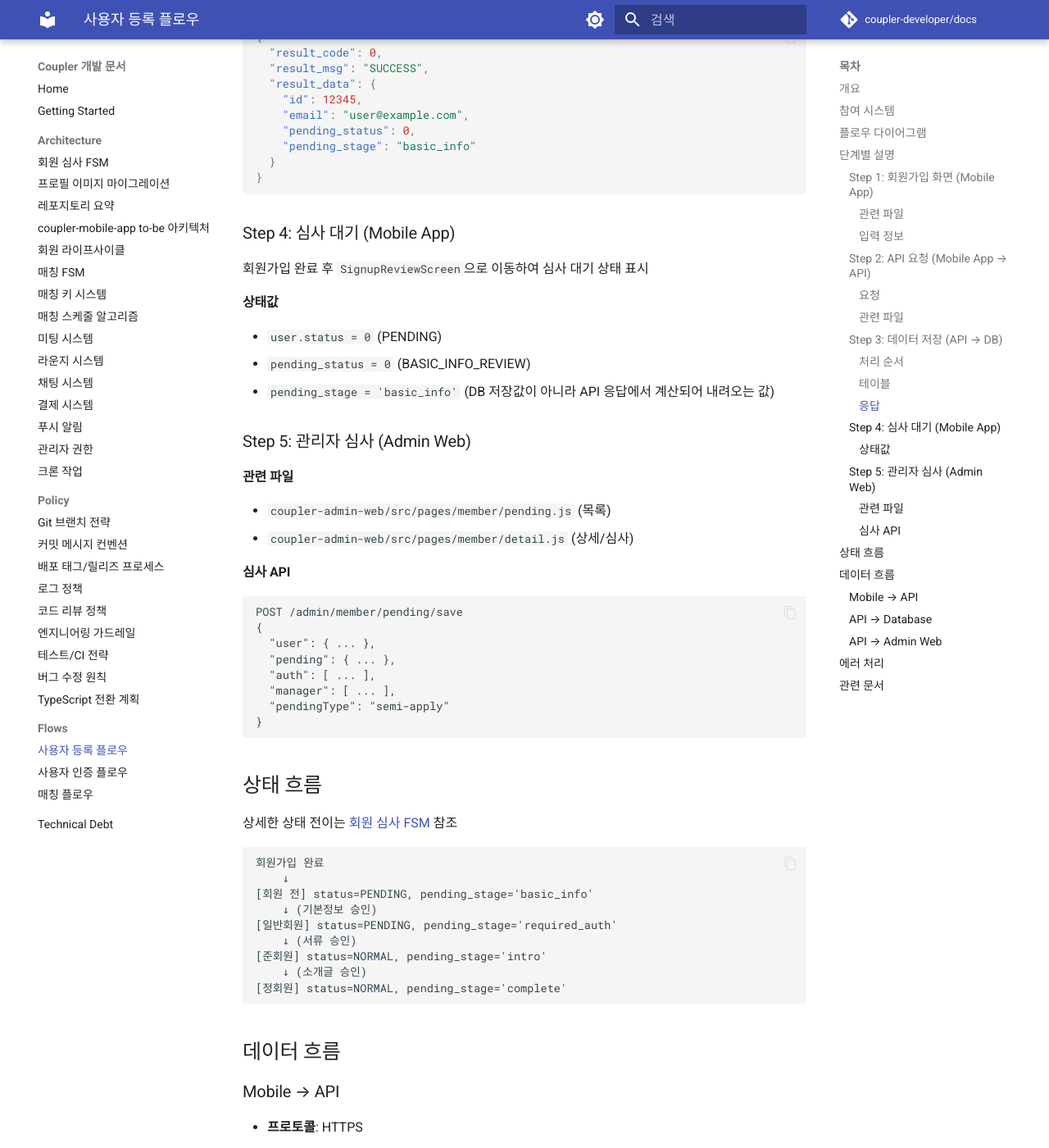
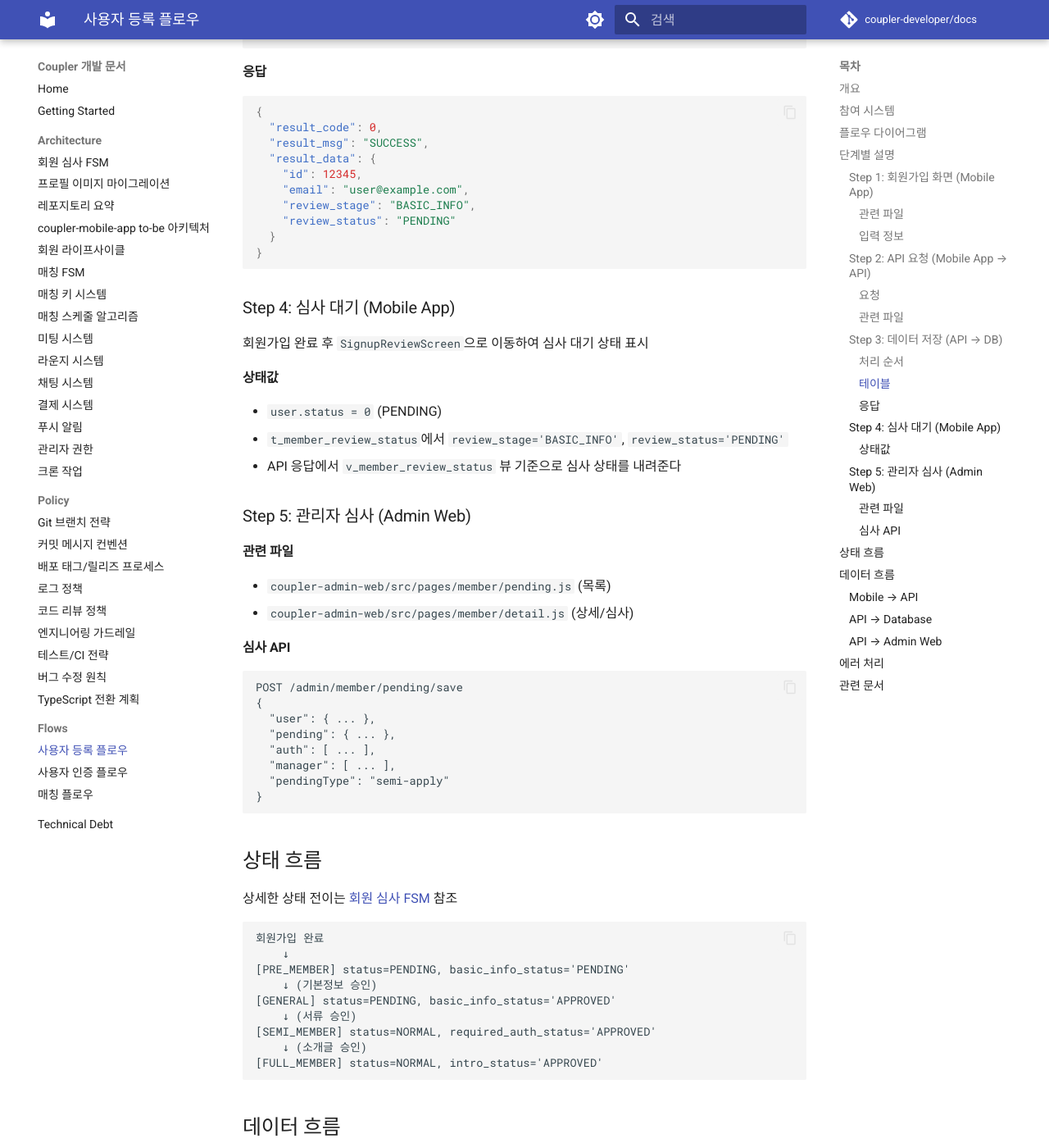
Before and after one commit to coupler-developer/docs, an MkDocs documentation site: the page built from content/flows/cross-project/user-registration-flow.md, in a window 1280 px wide and 1400 px high, scrolled down 2820 px. Shown: the whole window at 82% size. Built offline with MkDocs 1.6.1 and Material for MkDocs 9.7.7, drawn with Linux system fonts in a browser that asks for light colours; comment, search, counter and statistics services are not loaded; some of the changed text lies outside the part shown.

Commit message:
docs: 현행 DB 스키마 기준으로 심사 관련 문서 업데이트
Changes:
- member-lifecycle.md: -4(REJECTED) 상태 추가, FSM 다이어그램 반영
- user-registration-flow.md: legacy 용어 전환 (pending_status/pending_stage → review_stage/review_status, t_member_pending → t_member_review_item/t_member_review_status, member_level 기준 상태 흐름으로 변경)
- user-authentication-flow.md: legacy 용어 전환 (pending_stage → member_level, 응답 필드를 v_member_review_status 뷰 기준으로 변경, -4 에러코드 추가)

Tests:
- not run: 문서 변경

Co-Authored-By: Claude Opus 4.6 <noreply@anthropic.com>

````diff
--- a/content/flows/cross-project/user-registration-flow.md
+++ b/content/flows/cross-project/user-registration-flow.md
@@ -21,13 +21,14 @@ sequenceDiagram
 
     App->>API: POST /app/v1/auth/signup
     API->>DB: INSERT t_member
-    API->>DB: INSERT t_member_pending
+    API->>DB: INSERT t_member_review_item
+    API->>DB: INSERT t_member_review_status
     API-->>App: { result_code: 0, result_data }
     App->>App: SignupReviewScreen 이동
     Admin->>API: GET /admin/member/pending/list
     API-->>Admin: 심사 대기 목록
     Admin->>API: POST /admin/member/pending/save
-    API->>DB: UPDATE t_member (status, pending_status)
+    API->>DB: UPDATE t_member_review_status
 ```
 
 ## 단계별 설명
@@ -98,7 +99,8 @@ Content-Type: application/json
 2. 비밀번호 해싱 (bcrypt)
 3. 회원 정보 저장 (`t_member`)
 4. 프로필 이미지 저장 (`t_member_profile_version`, `t_member_profile_image`)
-5. pending_profile 생성 (`t_member_pending`)
+5. 심사 항목 생성 (`t_member_review_item`)
+6. 심사 단계 상태 초기화 (`t_member_review_status`)
 
 #### 테이블
 
@@ -107,8 +109,8 @@ Content-Type: application/json
 -- (예시) 실제 테이블은 필수 컬럼이 더 많으며, 서버가 기본값을 보정한 뒤 저장한다.
 INSERT INTO t_member (
   email, pwd, name, phone, gender, birth,
-  nickname, job, location, status, pending_status
-) VALUES (?, ?, ?, ?, ?, ?, ?, ?, ?, 0, 0);
+  nickname, job, location, status
+) VALUES (?, ?, ?, ?, ?, ?, ?, ?, ?, 0);
 
 -- 프로필 이미지 버전
 INSERT INTO t_member_profile_version (member, version_no, create_date, status)
@@ -128,8 +130,8 @@ VALUES (?, ?, ?, 0, NOW());
   "result_data": {
     "id": 12345,
     "email": "user@example.com",
-    "pending_status": 0,
-    "pending_stage": "basic_info"
+    "review_stage": "BASIC_INFO",
+    "review_status": "PENDING"
   }
 }
 ```
@@ -141,8 +143,8 @@ VALUES (?, ?, ?, 0, NOW());
 #### 상태값
 
 - `user.status = 0` (PENDING)
-- `pending_status = 0` (BASIC_INFO_REVIEW)
-- `pending_stage = 'basic_info'` (DB 저장값이 아니라 API 응답에서 계산되어 내려오는 값)
+- `t_member_review_status`에서 `review_stage='BASIC_INFO'`, `review_status='PENDING'`
+- API 응답에서 `v_member_review_status` 뷰 기준으로 심사 상태를 내려준다
 
 ### Step 5: 관리자 심사 (Admin Web)
 
@@ -171,13 +173,13 @@ POST /admin/member/pending/save
 ```
 회원가입 완료
     ↓
-[회원 전] status=PENDING, pending_stage='basic_info'
+[PRE_MEMBER] status=PENDING, basic_info_status='PENDING'
     ↓ (기본정보 승인)
-[일반회원] status=PENDING, pending_stage='required_auth'
+[GENERAL] status=PENDING, basic_info_status='APPROVED'
     ↓ (서류 승인)
-[준회원] status=NORMAL, pending_stage='intro'
+[SEMI_MEMBER] status=NORMAL, required_auth_status='APPROVED'
     ↓ (소개글 승인)
-[정회원] status=NORMAL, pending_stage='complete'
+[FULL_MEMBER] status=NORMAL, intro_status='APPROVED'
 ```
 
 ## 데이터 흐름
````
Also changed, not shown: content/architecture/member-lifecycle.md (+17 -8 lines), content/flows/coupler-mobile-app/user-authentication-flow.md (+11 -8 lines).
